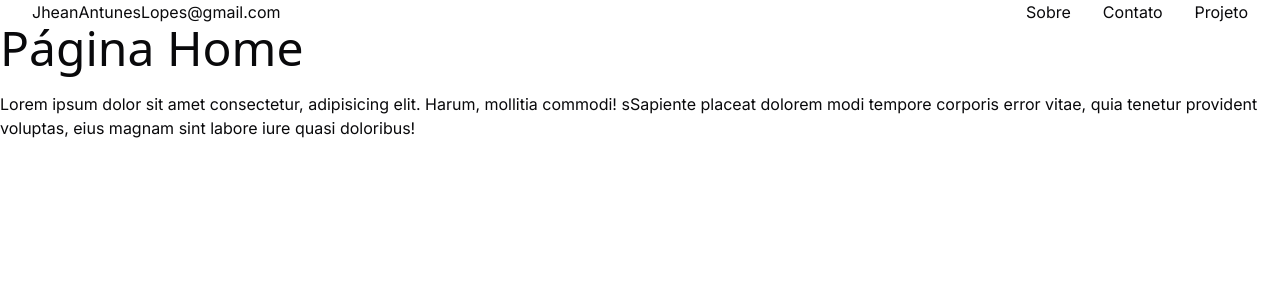
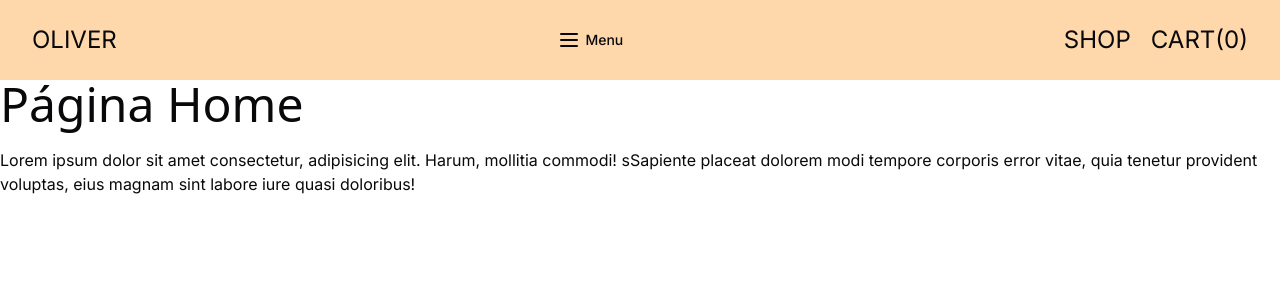
Before and after one commit to JheanAntunes/learn-framer-motion, a Next.js app: page / in a window 1280 px wide. Shown: the top 300 px of the page. Built offline with nearby package versions, Linux system fonts and the light colour scheme.

Commit message:
:sparkles:	feat: example navigation-menu awwards

```diff
--- a/src/app/layout.tsx
+++ b/src/app/layout.tsx
@@ -1,4 +1,4 @@
-import Header from '@/components/layout/header'
+import NavigationMenu from '@/examples/awwwards/navigation-menu'
 import SmoothScrolling from '@/lib/SmoothScrolling'
 import type { Metadata } from 'next'
 import { Inter } from 'next/font/google'
@@ -18,8 +18,9 @@ export default function RootLayout({
 }>) {
   return (
     <html lang="pt-BR">
-      <body className={inter.className}>
-        <Header />
+      <body className={inter.className + ' h-svh w-svw'}>
+        {/* <Header /> */}
+        <NavigationMenu />
         <SmoothScrolling>{children}</SmoothScrolling>
         {/* <AnimationCursor /> */}
       </body>
--- /dev/null
+++ b/src/examples/awwwards/navigation-menu/header/index.tsx
@@ -0,0 +1,5 @@
+const Header = () => {
+  return <div>Header</div>
+}
+
+export default Header
--- /dev/null
+++ b/src/examples/awwwards/navigation-menu/index.tsx
@@ -0,0 +1,11 @@
+import Nav from './nav'
+
+const NavigationMenu = () => {
+  return (
+    <header>
+      <Nav />
+    </header>
+  )
+}
+
+export default NavigationMenu
--- /dev/null
+++ b/src/examples/awwwards/navigation-menu/nav/index.tsx
@@ -0,0 +1,128 @@
+'use client'
+import { MotionDiv, MotionUl } from '@/components/framer-motion'
+import { Button } from '@/components/ui/button'
+import { AnimatePresence, Variants, useAnimate } from 'framer-motion'
+import { Menu } from 'lucide-react'
+import Link from 'next/link'
+import { useState } from 'react'
+import { dataLinks } from '../../side-menu/nav/data-links'
+
+const shorthandAnimate = (variants: Variants) => {
+  return {
+    initial: 'initial',
+    animate: 'enter',
+    exit: 'exit',
+    variants
+  }
+}
+
+const transition = { duration: 1, ease: [0.76, 0, 0.24, 1] }
+
+const variantsContainerMenu: Variants = {
+  initial: { height: 0 },
+  enter: {
+    height: 320,
+    transition
+  },
+  exit: {
+    height: 0,
+    transition
+  }
+}
+
+const fundo: Variants = {
+  initial: { height: 0 },
+  enter: {
+    height: '100%',
+    transition: { ...transition, ease: [0.61, 1, 0.88, 1] }
+  },
+  exit: {
+    height: '0%',
+    transition
+  }
+}
+
+const variantsListItem: Variants = {
+  initial: { top: 60, opacity: 0 },
+  enter: {
+    top: 0,
+    opacity: 1,
+    transition: { duration: 1, ease: [0.76, 0, 0.24, 1], delay: 0.1 }
+  },
+  exit: {
+    top: 60,
+    opacity: 0,
+    transition: {
+      duration: 1,
+      ease: [0.76, 0, 0.24, 1]
+    }
+  }
+}
+
+const Nav = () => {
+  const [stateIsMenu, setStateIsMenu] = useState(false)
+  const toggleMenu = () => setStateIsMenu((statePrevious) => !statePrevious)
+  const [refList, animate] = useAnimate()
+  return (
+    <nav className="relative w-full bg-orange-200 text-2xl uppercase">
+      <div className="flex h-20 items-center justify-between px-8">
+        <Link href="/">Oliver</Link>
+        <Button className="group border-orange-200 bg-transparent text-zinc-950 hover:bg-transparent">
+          <div
+            className="flex items-center justify-center gap-1"
+            onClick={toggleMenu}
+          >
+            <Menu />
+            Menu
+          </div>
+        </Button>
+        <div className="flex gap-5">
+          <Link href="#">Shop</Link>
+          <Link href="#">Cart(0)</Link>
+        </div>
+      </div>
+      <AnimatePresence mode="wait">
+        {stateIsMenu && (
+          <MotionDiv
+            className="absolute w-full overflow-hidden bg-orange-200"
+            {...shorthandAnimate(variantsContainerMenu)}
+          >
+            <MotionUl className="flex flex-wrap gap-5 p-8" ref={refList}>
+              {dataLinks.map(({ href, content }, i) => (
+                <li
+                  key={href + content}
+                  onMouseOver={(e) => {
+                    e.currentTarget.dataset.hover = 'true'
+                    animate('li', { filter: 'blur(4px)' })
+                  }}
+                  onMouseLeave={(e) => {
+                    e.currentTarget.dataset.hover = 'false'
+                    animate('li', { filter: 'blur(0px)' })
+                  }}
+                  className="overflow-hidden transition-all data-[hover=true]:!blur-none"
+                >
+                  <MotionDiv
+                    custom={i}
+                    className="relative"
+                    {...shorthandAnimate(variantsListItem)}
+                    data-hover="false"
+                  >
+                    <Link className="text-5xl lg:text-6xl" href={href}>
+                      {content}
+                    </Link>
+                  </MotionDiv>
+                </li>
+              ))}
+            </MotionUl>
+            <MotionDiv
+              className="pointer-events-none fixed top-0 -z-10 w-full bg-orange-100"
+              {...shorthandAnimate(fundo)}
+            />
+          </MotionDiv>
+        )}
+      </AnimatePresence>
+    </nav>
+  )
+}
+
+export default Nav
```
